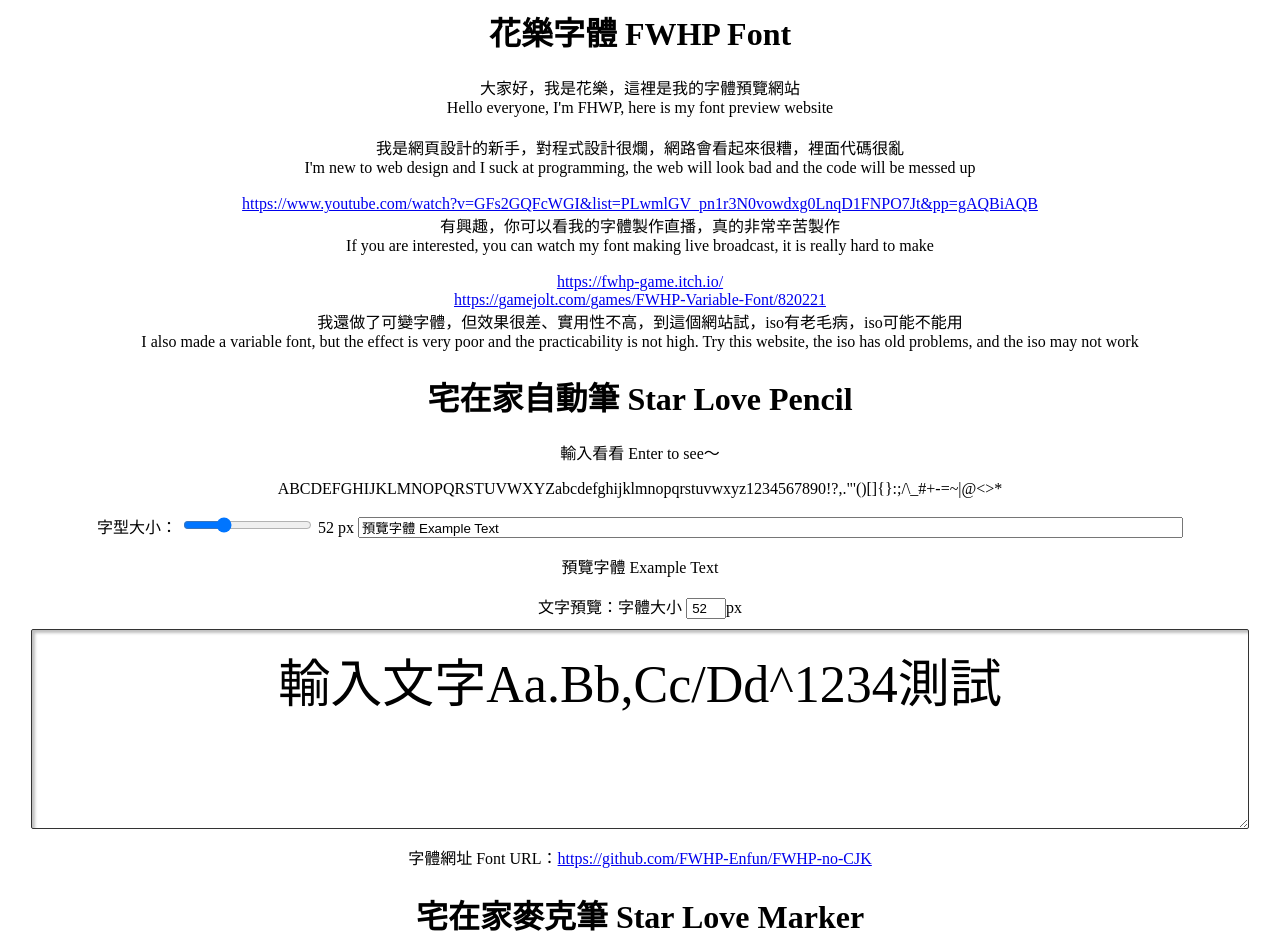
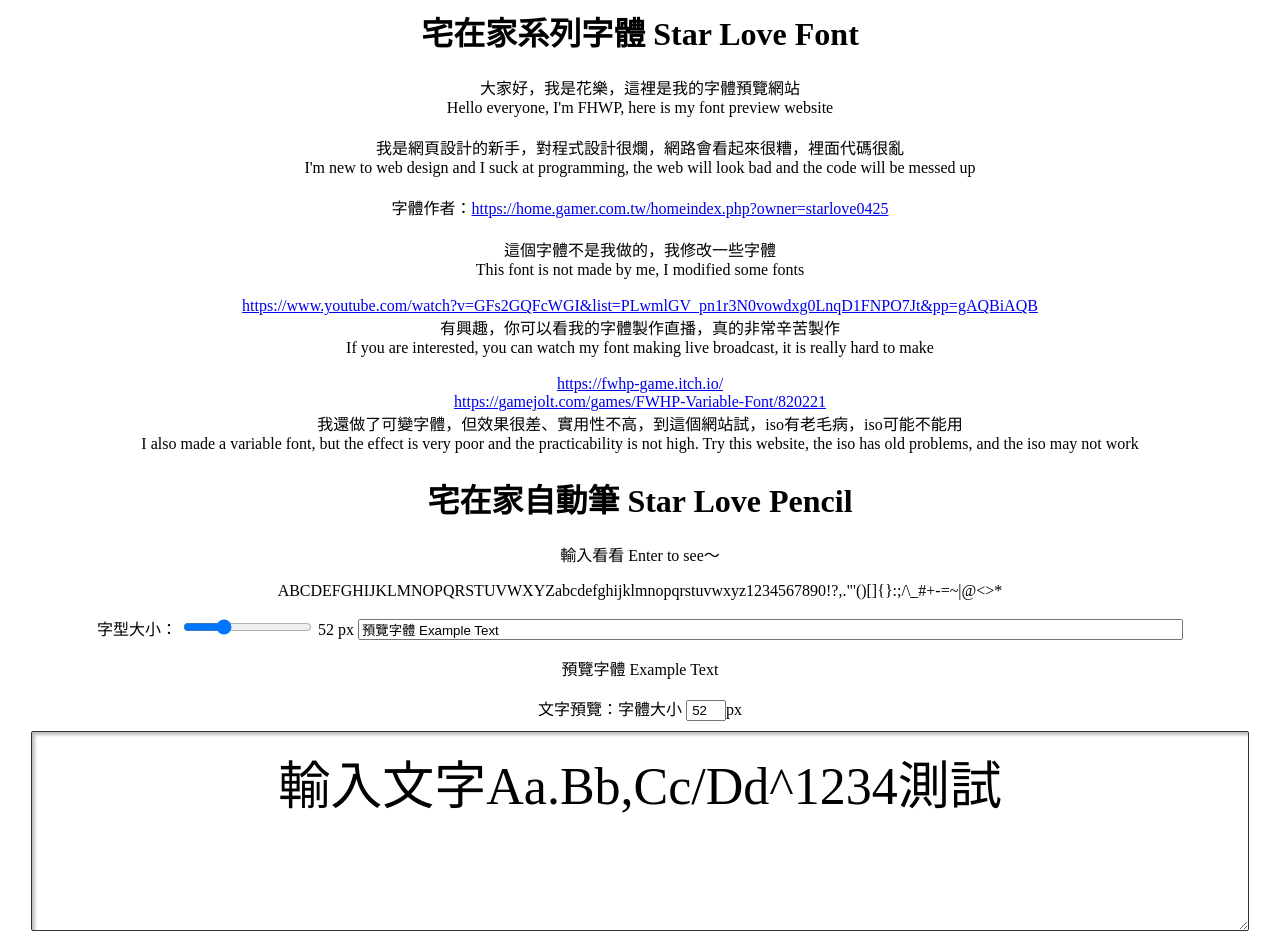
Before and after one commit to FWHP-Enfun/Star-Font, a plain HTML site: page index.html in a window 1280 px wide. Shown: the top 940 px of the page. Drawn offline with Linux system fonts and the light colour scheme; a web font is replaced by a local one.

Commit message:
Add files via upload

```diff
--- a/index.html
+++ b/index.html
@@ -1,6 +1,6 @@
 <html>
 <head>
-<title>花樂字體 FWHP Font</title>
+<title>宅在家系列字體 Star Love Font</title>
 
     <!-- CSS -->
     <style>
@@ -54,7 +54,7 @@ src: url(Woff/StarLoveSweety-Regular.woff)
 
 <body>
 <div align="center">
-<h1>花樂字體 FWHP Font</h2>
+<h1>宅在家系列字體 Star Love Font</h2>
 
 <p>
 大家好，我是花樂，這裡是我的字體預覽網站<br />
@@ -62,6 +62,11 @@ Hello everyone, I'm FHWP, here is my font preview website<br />
 <br />
 我是網頁設計的新手，對程式設計很爛，網路會看起來很糟，裡面代碼很亂<br />
 I'm new to web design and I suck at programming, the web will look bad and the code will be messed up<br />
+<br />
+字體作者：<a href="https://home.gamer.com.tw/homeindex.php?owner=starlove0425" target="_blank">https://home.gamer.com.tw/homeindex.php?owner=starlove0425</a><br />
+<br />
+這個字體不是我做的，我修改一些字體<br />
+This font is not made by me, I modified some fonts<br />
 <br />
 <a href="https://www.youtube.com/watch?v=GFs2GQFcWGI&list=PLwmlGV_pn1r3N0vowdxg0LnqD1FNPO7Jt&pp=gAQBiAQB" target="_blank">https://www.youtube.com/watch?v=GFs2GQFcWGI&list=PLwmlGV_pn1r3N0vowdxg0LnqD1FNPO7Jt&pp=gAQBiAQB</a><br />
 有興趣，你可以看我的字體製作直播，真的非常辛苦製作<br />
```
